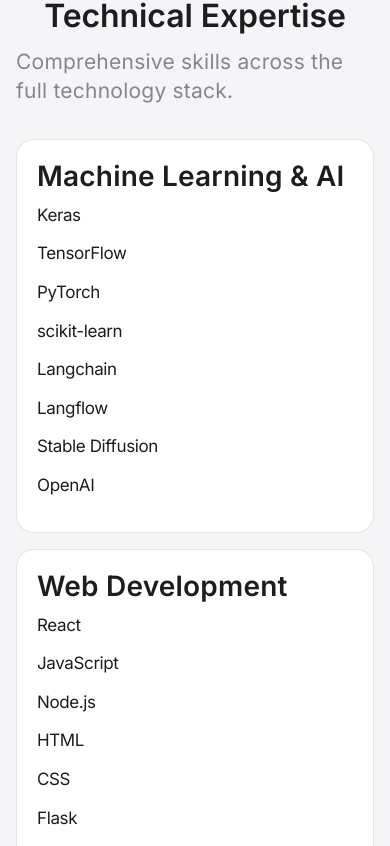
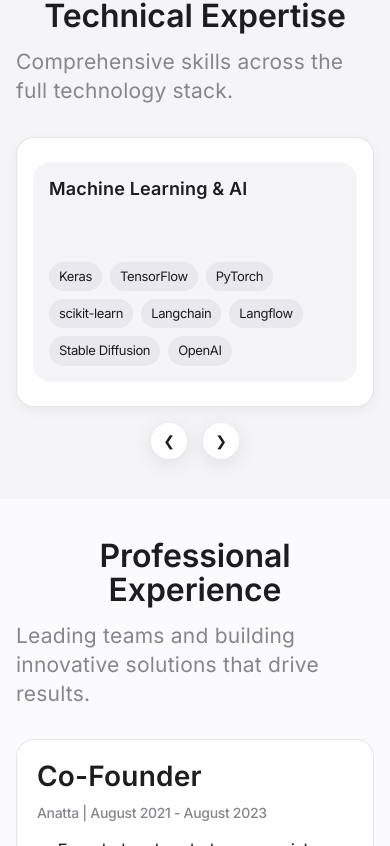
Before and after one commit to Antoniox200/antoniox200.github.io, a React (Vite) app: page / in a window 390 px wide. Shown: the part 1638-2484 px from the top of the page. Built offline with nearby package versions, Linux system fonts and the light colour scheme.

Commit message:
Add skills carousel component with responsive design

```diff
--- a/src/App.css
+++ b/src/App.css
@@ -488,7 +488,171 @@
   background: rgba(255, 255, 255, 0.1);
 }
 
-/* Responsive Design */
+/* Skills Carousel */
+.skills-carousel-container {
+  position: relative;
+  width: 100%;
+  overflow: hidden;
+  margin-top: 2rem;
+  background: #ffffff;
+  border-radius: 18px;
+  padding: 40px;
+  border: 1px solid rgba(0, 0, 0, 0.1);
+  box-shadow: 0 4px 12px rgba(0, 0, 0, 0.05);
+}
+
+.skills-carousel-wrapper {
+  display: flex;
+  transition: transform 0.5s ease-in-out;
+  gap: 20px;
+}
+
+.carousel-controls {
+  display: flex;
+  justify-content: flex-end;
+  gap: 8px;
+  margin-top: 20px;
+}
+
+.skill-card {
+  box-sizing: border-box;
+  background-color: #f5f5f7;
+  border-radius: 18px;
+  overflow: hidden;
+  flex-shrink: 0;
+  height: 280px; /* Fixed height like Apple cards */
+  display: flex;
+  flex-direction: column;
+  transition: all 0.3s cubic-bezier(0.25, 0.1, 0.25, 1);
+}
+
+.skill-card:hover {
+  transform: translateY(-2px);
+  box-shadow: 0 8px 25px rgba(0, 0, 0, 0.15);
+}
+
+.skill-card-content {
+  padding: 24px;
+  height: 100%;
+  display: flex;
+  flex-direction: column;
+}
+
+.skill-card-title {
+  font-size: 24px;
+  font-weight: 600;
+  margin-bottom: 16px;
+  color: #1d1d1f;
+  line-height: 1.2;
+}
+
+.skill-list {
+  display: flex;
+  flex-wrap: wrap;
+  gap: 8px;
+  margin-top: auto; /* Push skills to bottom */
+}
+
+.skill-tag {
+  background-color: #e8e8ed;
+  color: #1d1d1f;
+  padding: 6px 12px;
+  border-radius: 16px;
+  font-size: 14px;
+  font-weight: 400;
+  white-space: nowrap;
+}
+
+.carousel-arrow {
+  background-color: rgba(255, 255, 255, 0.85);
+  border: none;
+  color: #1d1d1f;
+  font-size: 18px;
+  width: 44px;
+  height: 44px;
+  border-radius: 50%;
+  cursor: pointer;
+  box-shadow: 0 4px 20px rgba(0, 0, 0, 0.1);
+  transition: all 0.3s ease;
+  display: flex;
+  align-items: center;
+  justify-content: center;
+  backdrop-filter: blur(20px);
+}
+
+.carousel-arrow:hover {
+  background-color: rgba(255, 255, 255, 0.95);
+  transform: scale(1.05);
+}
+
+.prev-arrow {
+  margin-right: 4px;
+}
+
+.next-arrow {
+  margin-left: 4px;
+}
+
+/* Mobile adjustments */
+@media (max-width: 767px) {
+  .skills-carousel-container {
+    padding: 30px 20px;
+  }
+
+  .skill-card {
+    height: 240px;
+  }
+
+  .skill-card-content {
+    padding: 20px;
+  }
+
+  .skill-card-title {
+    font-size: 20px;
+    margin-bottom: 12px;
+  }
+
+  .skill-tag {
+    font-size: 13px;
+    padding: 5px 10px;
+  }
+
+  .carousel-arrow {
+    width: 40px;
+    height: 40px;
+    font-size: 16px;
+  }
+
+  .carousel-controls {
+    justify-content: center;
+    margin-top: 16px;
+  }
+}
+
+@media (max-width: 480px) {
+  .skills-carousel-container {
+    padding: 24px 16px;
+  }
+
+  .skill-card {
+    height: 220px;
+  }
+
+  .skill-card-content {
+    padding: 16px;
+  }
+
+  .skill-card-title {
+    font-size: 18px;
+  }
+
+  .carousel-arrow {
+    width: 36px;
+    height: 36px;
+    font-size: 14px;
+  }
+}
+
 @media (max-width: 1068px) {
   .header-content {
     padding: 0 22px;
--- a/src/components/Skills.jsx
+++ b/src/components/Skills.jsx
@@ -1,3 +1,5 @@
+import React, { useState, useEffect } from 'react';
+
 function Skills() {
   const skillCategories = [
     {
@@ -28,7 +30,33 @@
       title: "Business & Design",
       skills: ["Operations Management", "Team Management", "Adobe Creative Suite", "Figma", "Marketing"]
     }
-  ]
+  ];
+  const [currentIndex, setCurrentIndex] = useState(0);
+  const [visibleSkills, setVisibleSkills] = useState(3); // Number of skills visible at a time
+
+  const updateVisibleSkills = () => {
+    if (window.innerWidth < 768) {
+      setVisibleSkills(1);
+    } else if (window.innerWidth < 1024) {
+      setVisibleSkills(2);
+    } else {
+      setVisibleSkills(3);
+    }
+  };
+
+  useEffect(() => {
+    updateVisibleSkills();
+    window.addEventListener('resize', updateVisibleSkills);
+    return () => window.removeEventListener('resize', updateVisibleSkills);
+  }, []);
+
+  const goToPrevious = () => {
+    setCurrentIndex(prevIndex => (prevIndex === 0 ? skillCategories.length - 1 : prevIndex - 1));
+  };
+
+  const goToNext = () => {
+    setCurrentIndex(prevIndex => (prevIndex === skillCategories.length - 1 ? 0 : prevIndex + 1));
+  };
 
   return (
     <section id="skills">
@@ -36,22 +64,33 @@
         <h2 className="section-headline">Technical Expertise</h2>
         <p className="section-subhead">
           Comprehensive skills across the full technology stack.
-        </p>
-        <div className="feature-list">
-          {skillCategories.map((category, index) => (
-            <div key={index} className="feature-item">
-              <h3 className="feature-headline">{category.title}</h3>
-              <ul className="simple-list">
-                {category.skills.map((skill, skillIndex) => (
-                  <li key={skillIndex}>{skill}</li>
-                ))}
-              </ul>
-            </div>
-          ))}
+        </p>        <div className="skills-carousel-container">
+          <div className="skills-carousel-wrapper" style={{ transform: `translateX(-${(currentIndex * 100) / visibleSkills}%)` }}>
+            {skillCategories.map((category, index) => (
+              <div key={index} className="skill-card" style={{ flex: `0 0 ${100 / visibleSkills}%` }}>
+                <div className="skill-card-content">
+                  <h3 className="skill-card-title">{category.title}</h3>
+                  <div className="skill-list">
+                    {category.skills.map((skill, skillIndex) => (
+                      <span key={skillIndex} className="skill-tag">{skill}</span>
+                    ))}
+                  </div>
+                </div>
+              </div>
+            ))}
+          </div>
+        </div>
+        <div className="carousel-controls">
+          <button onClick={goToPrevious} className="carousel-arrow prev-arrow" aria-label="Previous skill category">
+            &#x276E;
+          </button>
+          <button onClick={goToNext} className="carousel-arrow next-arrow" aria-label="Next skill category">
+            &#x276F;
+          </button>
         </div>
       </div>
     </section>
-  )
+  );
 }
 
-export default Skills
+export default Skills;
```
